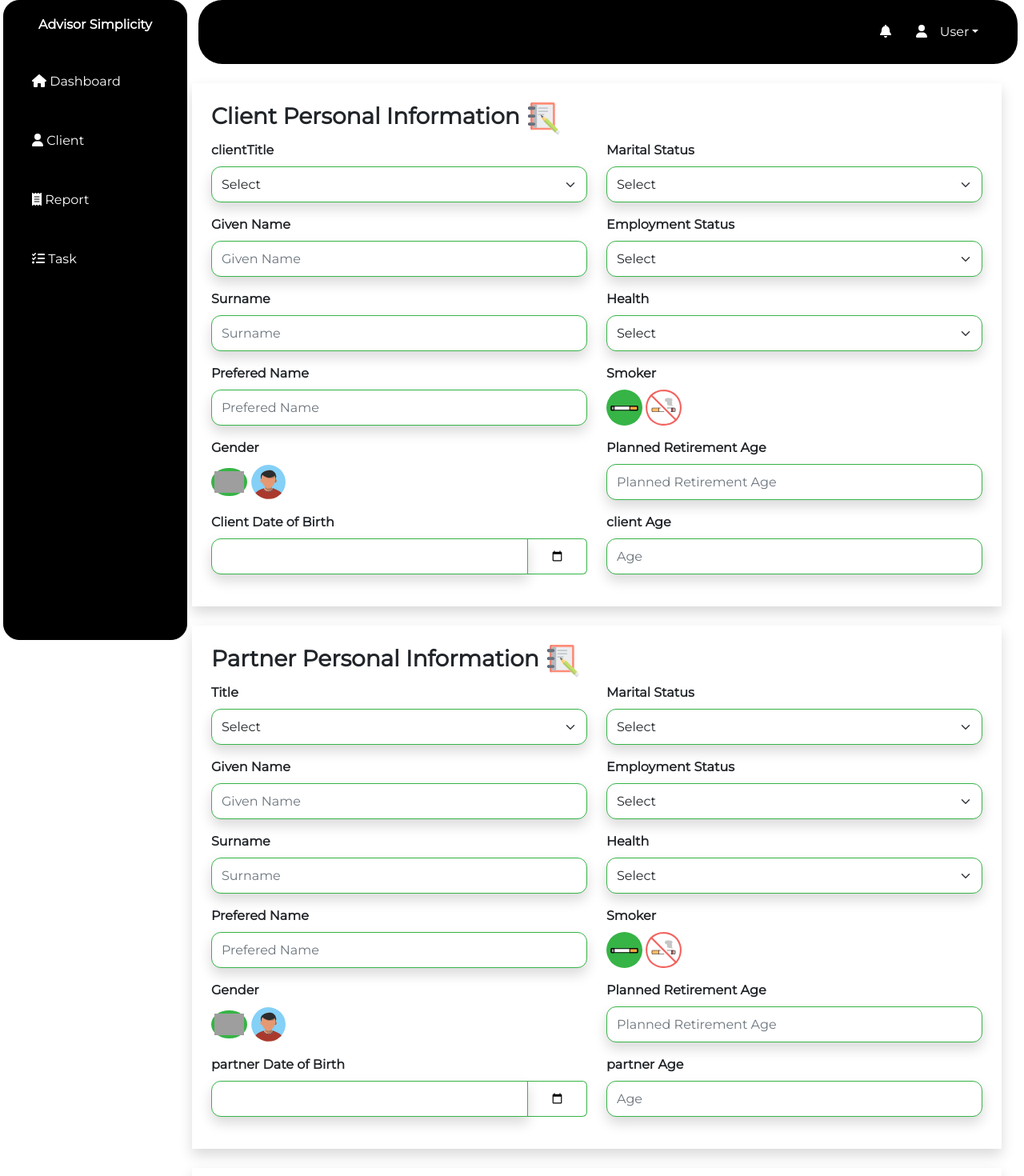
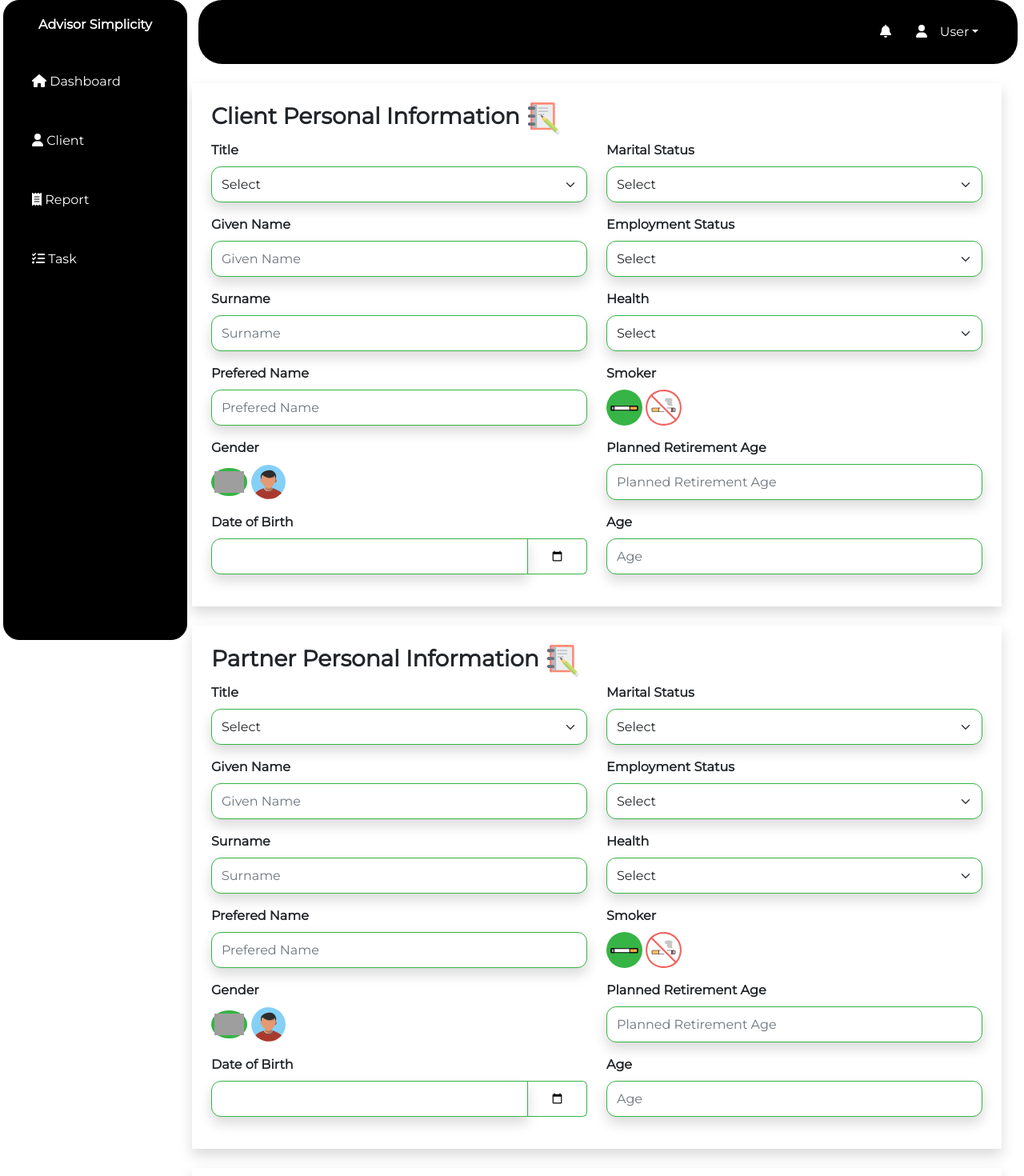
Before and after one commit to usamafaheemAhmed/React-Project-AdvisorSimplicity---FrontEnd, a React (Create React App) app: page / in a window 1280 px wide. Shown: the top 1470 px of the page at 80% size. Built offline with nearby package versions, Linux system fonts and the light colour scheme; grey boxes are pictures that could not be loaded.

Commit message:
Uzair Arslan

```diff
--- a/src/Components/personalDetail/PersonalDetail.js
+++ b/src/Components/personalDetail/PersonalDetail.js
@@ -385,13 +385,13 @@ let ClientDetails={
     Email:values.emailID2,
 
   }
-  axios
-          .post("http://localhost:7000/Client/Add-Client",ClientDetails)
-          .then((res)=> console.log("Client Done"))
+  // axios
+  // .post('http://localhost:7000/Client/Add-Client',ClientDetails)
+  // .then((res) => console.log(ClientDetails))
 
 // axios
-//   .post('http://localhost:7000/Partner/Add-Partner',PartnerDetails)
-//   .then((res) => console.log(PartnerDetails))
+  // .post('http://localhost:7000/Partner/Add-Partner',PartnerDetails)
+  // .then((res) => console.log(PartnerDetails))
 
 console.log(PartnerDetails)
 console.log(ClientDetails)
@@ -437,6 +437,7 @@ const validationSchema = Yup.object({
             is:(val)=> val && val.length ==3,
             then:Yup.string().required("Required")
              }),
+
 
           // partnerValidation
           titleID2:Yup.string().required("Required"),
@@ -535,6 +536,7 @@ const initialValues2={
       // childGender:window.localStorage.getItem("gender"),
 
     }
+    console.log(addChildData)
      setListOfChild([...listOfChild,addChildData])
 
     setChildGender("female")
@@ -720,7 +722,7 @@ const initialValues2={
                     <div className="col-md-6">
                       <div className="mb-3">
                         <label htmlFor="titleID" className="form-label">
-                          clientTitle
+                          Title
                         </label>
                         <Field
                           id="titleID"
@@ -987,7 +989,7 @@ const initialValues2={
                   <div className="row">
                     <div className="col-md-6">
                         <label htmlFor="DoBID" className="form-label">
-                        Client Date of Birth
+                        Date of Birth
                         </label>
                       <div className="input-group ">
                         <Field
@@ -1009,7 +1011,7 @@ const initialValues2={
                     <div className="col-md-6">
                       <div className="mb-3">
                         <label htmlFor="employeeAgeID" className="form-label">
-                         client Age
+                         Age
                         </label>
                         <Field
                           type="text"
@@ -1311,7 +1313,7 @@ const initialValues2={
 
                      <div className="col-md-6">
                         <label htmlFor="ClientDoBID2" className="form-label">
-                        partner Date of Birth
+                        Date of Birth
                         </label>
                       <div className="input-group ">
                         <Field
@@ -1334,7 +1336,7 @@ const initialValues2={
                     <div className="col-md-6">
                       <div className="mb-3">
                         <label htmlFor="employeeAgeID2" className="form-label">
-                         partner Age
+                         Age
                         </label>
                         <Field
                           type="text"
```
